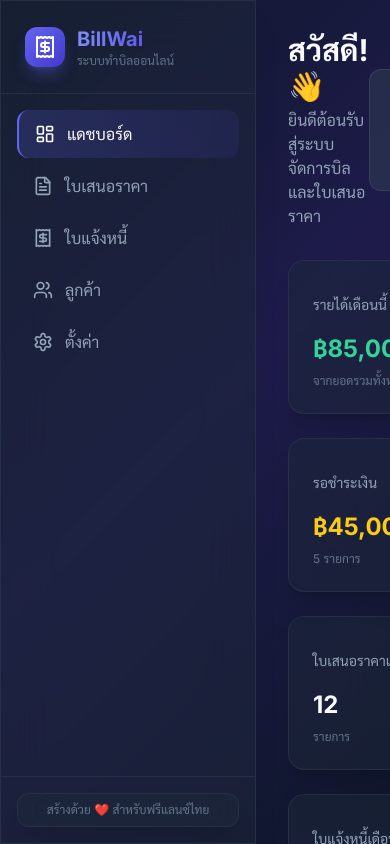
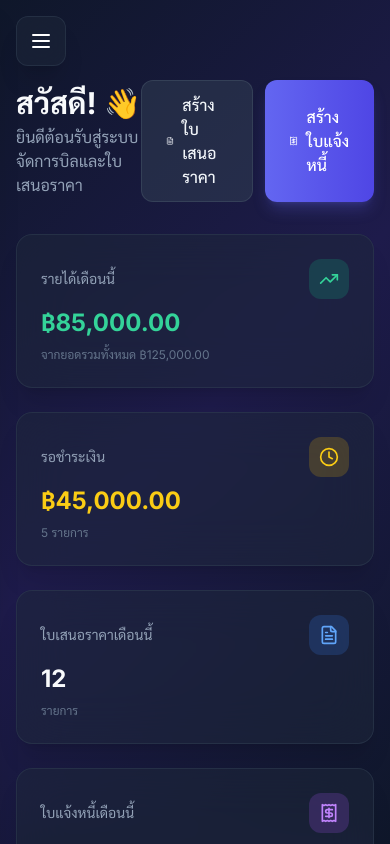
Before and after one commit to kaeosukai-maker/billwai, a Next.js app: page / in a window 390 px wide. Shown: the top 844 px of the page. Built offline with nearby package versions, Linux system fonts and the light colour scheme.

Commit message:
Make website mobile responsive

```diff
--- a/src/app/layout.tsx
+++ b/src/app/layout.tsx
@@ -6,6 +6,7 @@ export const metadata: Metadata = {
     title: 'BillWai - ระบบทำบิลและใบเสนอราคา',
     description: 'ระบบจัดการใบเสนอราคาและใบแจ้งหนี้สำหรับฟรีแลนซ์ไทย',
     keywords: 'ใบเสนอราคา, ใบแจ้งหนี้, บิล, ฟรีแลนซ์, billing, quotation, invoice',
+    viewport: 'width=device-width, initial-scale=1, maximum-scale=1',
 };
 
 export default function RootLayout({
@@ -18,7 +19,7 @@ export default function RootLayout({
             <body className="antialiased">
                 <div className="flex min-h-screen">
                     <Sidebar />
-                    <main className="flex-1 ml-64 p-8">
+                    <main className="flex-1 lg:ml-64 p-4 pt-20 lg:pt-8 lg:p-8">
                         <div className="max-w-7xl mx-auto">
                             {children}
                         </div>
--- a/src/components/layout/Sidebar.tsx
+++ b/src/components/layout/Sidebar.tsx
@@ -1,5 +1,6 @@
 'use client';
 
+import { useState } from 'react';
 import Link from 'next/link';
 import { usePathname } from 'next/navigation';
 import {
@@ -9,6 +10,8 @@ import {
     Users,
     Settings,
     PlusCircle,
+    Menu,
+    X,
 } from 'lucide-react';
 import { cn } from '@/lib/utils';
 
@@ -50,12 +53,34 @@ const navigation = [
 
 export default function Sidebar() {
     const pathname = usePathname();
+    const [isOpen, setIsOpen] = useState(false);
 
     return (
-        <div className="fixed left-0 top-0 h-screen w-64 glass border-r border-surface-700/50 flex flex-col z-50">
+        <>
+            {/* Mobile Menu Button */}
+            <button
+                onClick={() => setIsOpen(!isOpen)}
+                className="lg:hidden fixed top-4 left-4 z-[60] p-3 rounded-xl glass text-white"
+            >
+                {isOpen ? <X className="w-6 h-6" /> : <Menu className="w-6 h-6" />}
+            </button>
+
+            {/* Overlay for mobile */}
+            {isOpen && (
+                <div
+                    className="lg:hidden fixed inset-0 bg-black/50 z-40"
+                    onClick={() => setIsOpen(false)}
+                />
+            )}
+
+            {/* Sidebar */}
+            <div className={cn(
+                "fixed left-0 top-0 h-screen w-64 glass border-r border-surface-700/50 flex flex-col z-50 transition-transform duration-300",
+                isOpen ? "translate-x-0" : "-translate-x-full lg:translate-x-0"
+            )}>
                 {/* Logo */}
                 <div className="p-6 border-b border-surface-700/50">
-                <Link href="/" className="flex items-center gap-3">
+                    <Link href="/" className="flex items-center gap-3" onClick={() => setIsOpen(false)}>
                         <div className="w-10 h-10 rounded-xl bg-gradient-to-br from-primary-500 to-primary-700 flex items-center justify-center shadow-lg shadow-primary-500/30">
                             <Receipt className="w-6 h-6 text-white" />
                         </div>
@@ -77,6 +102,7 @@ export default function Sidebar() {
                             <div key={item.name}>
                                 <Link
                                     href={item.href}
+                                    onClick={() => setIsOpen(false)}
                                     className={cn(
                                         'nav-link',
                                         isActive && 'active'
@@ -95,6 +121,7 @@ export default function Sidebar() {
                                                 <Link
                                                     key={child.href}
                                                     href={child.href}
+                                                    onClick={() => setIsOpen(false)}
                                                     className={cn(
                                                         'flex items-center gap-2 px-3 py-2 rounded-lg text-sm transition-all duration-200',
                                                         pathname === child.href
@@ -121,5 +148,6 @@ export default function Sidebar() {
                     </div>
                 </div>
             </div>
+        </>
     );
 }
```
Lines whose indentation alone changed are shown as unchanged.
